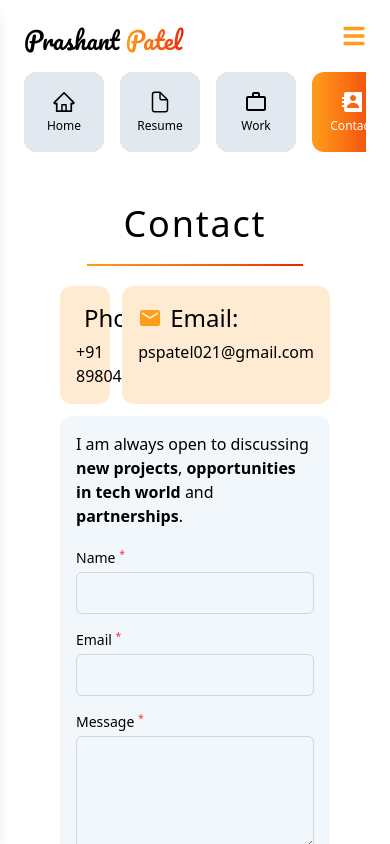
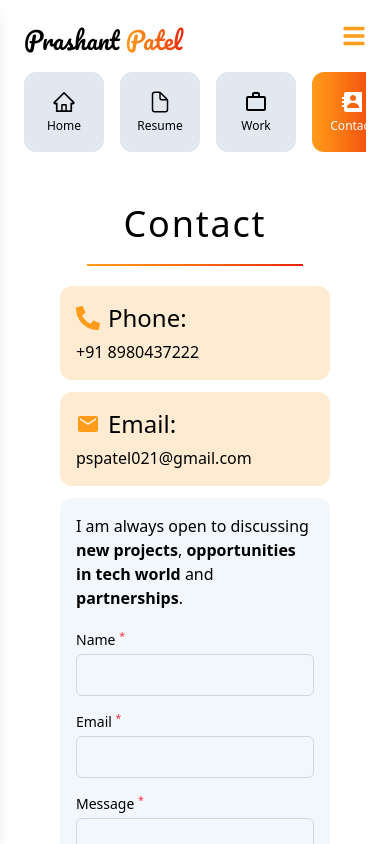
Before and after one commit to Prashant-021/Prashant-Patel-Portfolio, a React (Vite) app: page /contact in a window 390 px wide. Shown: the top 844 px of the page. Built offline with nearby package versions, Linux system fonts and the light colour scheme.

Commit message:
Contact page responsive change

```diff
--- a/src/components/Sidebar.jsx
+++ b/src/components/Sidebar.jsx
@@ -15,7 +15,7 @@ export const Sidebar = () => {
         <div className='bg-white p-6 rounded-xl text-center flex flex-col gap-2.5 '>
             <img src={profile_picture} alt="" height={200} width={200} className='h-52 w-52 m-auto rounded-xl overflow-hidden md:mt-[-25%] mt-0'/>
             <h1 className='text-3xl font-bold'>Prashant Patel</h1>
-            <p className='text-gray-400'>Front-End Developer</p>
+            <p className='text-gray-400'>Full-Stack Developer</p>
             <SocialIcons />
             <div className="contactInfo m-3 bg-secondary-background rounded-xl p-6">
                 <div className='flex items-center w-full gap-2 my-2'>
--- a/src/pages/Contact.jsx
+++ b/src/pages/Contact.jsx
@@ -9,7 +9,7 @@ const Contact = () => {
   return (
     <div className='p-5'><PageTitle title={"Contact"} />
       <div className="mt-5 grid grid-cols-1 md:grid-cols-2 gap-3">
-        <div className="bg-primary-100 rounded-xl p-4">
+        <div className="bg-primary-100 rounded-xl p-4 col-span-2 md:col-span-1">
           <div className="flex items-center gap-2">
             <FaPhoneAlt className='h-6 w-6 text-primary' />
             <h4 className='text-2xl font-medium'>
@@ -20,7 +20,7 @@ const Contact = () => {
             <p className='mt-1.5'>+91 8980437222</p>
           </a>
         </div>
-        <div className="bg-primary-100 rounded-xl p-4">
+        <div className="bg-primary-100 rounded-xl p-4 col-span-2 md:col-span-1">
           <div className="flex items-center gap-2">
             <MdEmail className='h-6 w-6 text-primary' />
             <h4 className='text-2xl font-medium'>
```
